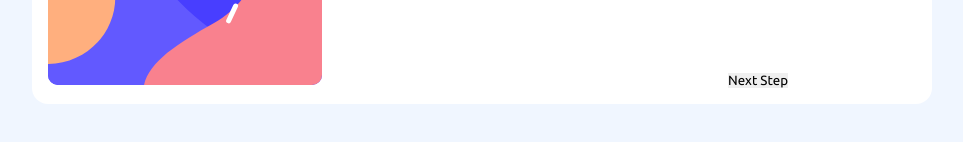
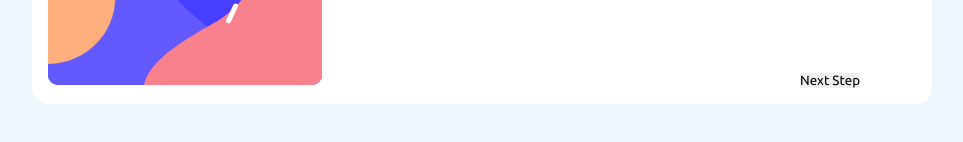
Before and after one commit to liquidwater0/multi-step-form, a React (Vite) app: page / in a window 1280 px wide. Shown: the part 598-740 px from the top of the page, without its empty margins (158-1121 px from the left). Built offline with nearby package versions, Linux system fonts and the light colour scheme.

Commit message:
don't need margin anymore

```diff
--- a/src/scss/_form.scss
+++ b/src/scss/_form.scss
@@ -87,10 +87,6 @@
     .subtitle {
         color: var(--color-neutral-1);
         margin-bottom: 3rem;
-    }
-
-    .form-buttons {
-        margin: 0 4.5rem;
     }
 }
 
```
